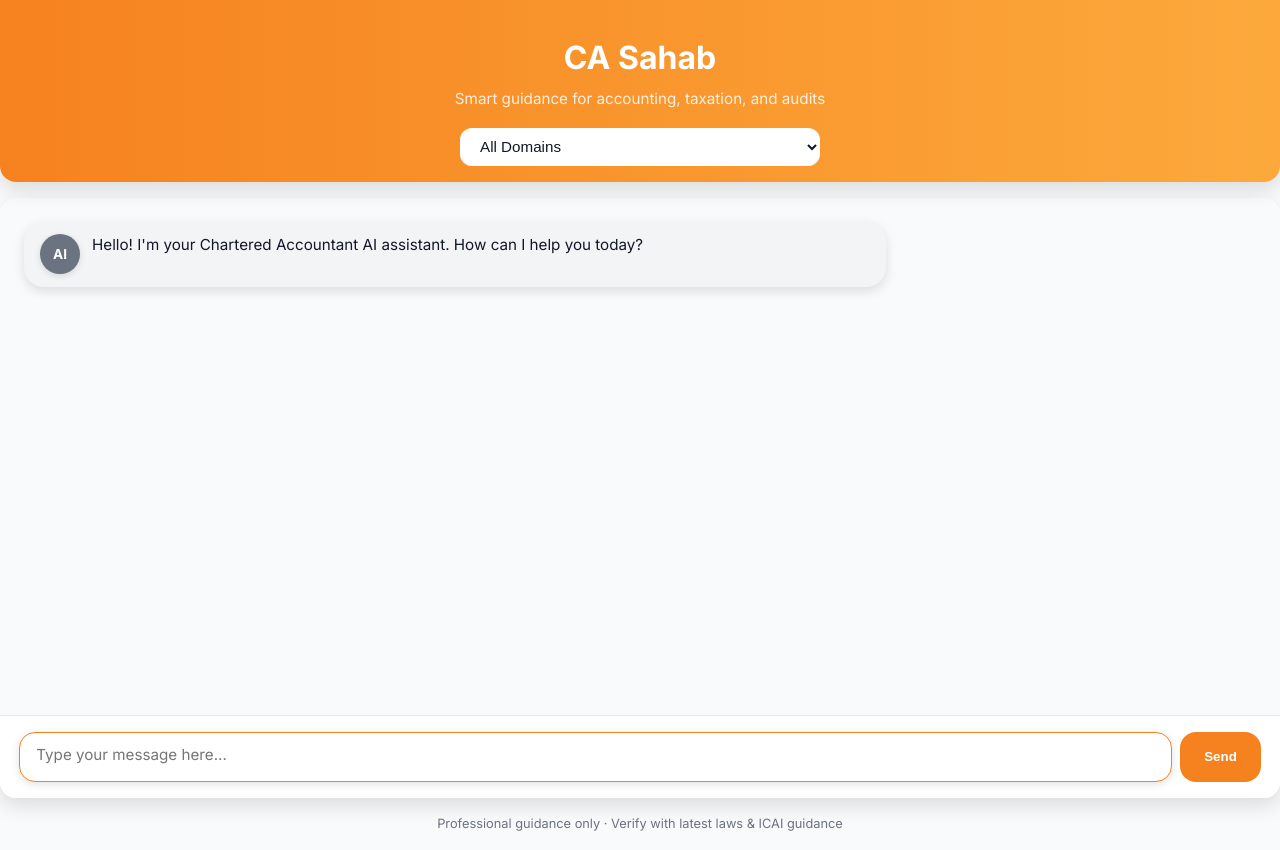
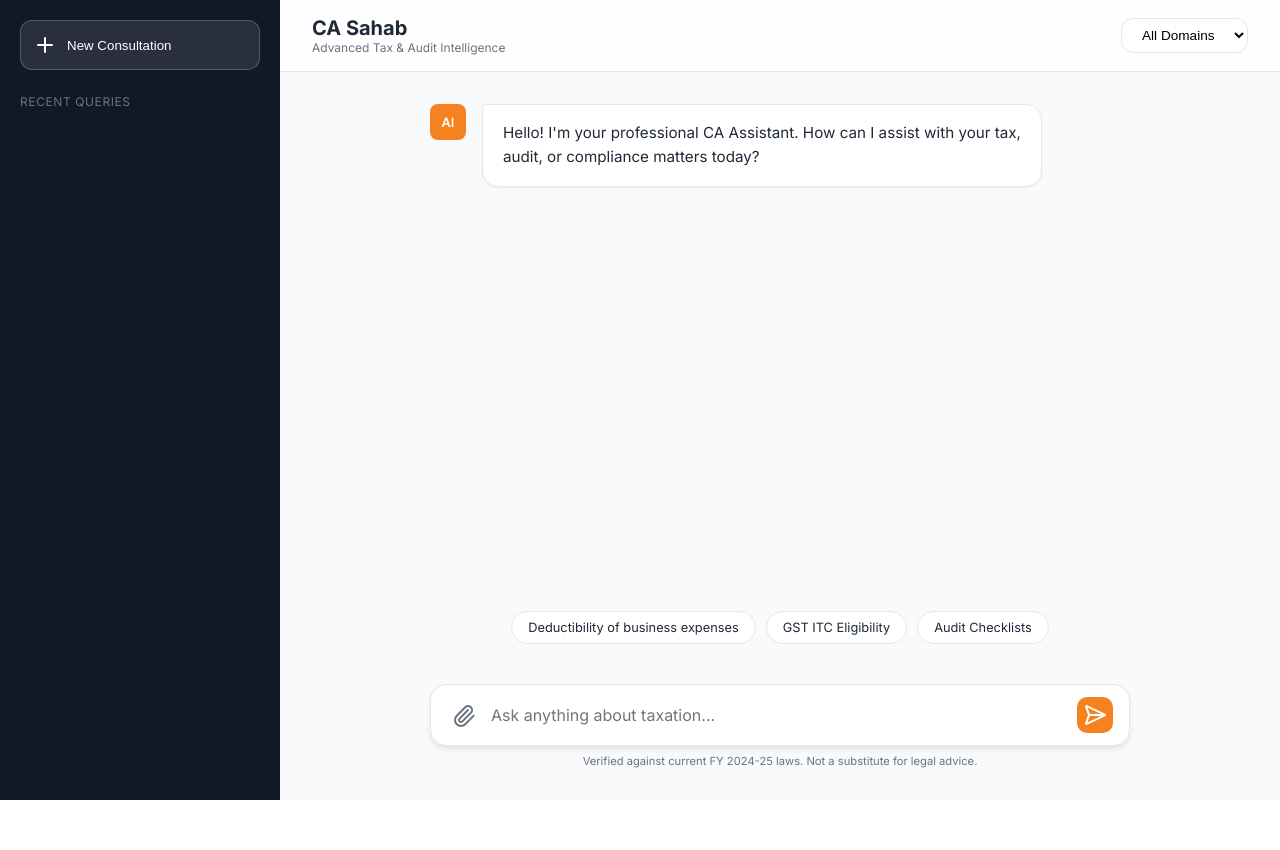
Before and after one commit to SegMarTech/ca-ai-llm, a website: page public/index.html in a window 1280 px wide. After the commit the page ends 800 px from the top, so only its background shows below. Drawn offline with nearby package versions, Linux system fonts and the light colour scheme.

Commit message:
Update index.html

```diff
--- a/public/index.html
+++ b/public/index.html
@@ -3,315 +3,306 @@
 <head>
     <meta charset="UTF-8" />
     <meta name="viewport" content="width=device-width, initial-scale=1.0" />
-<title>CA AI Assistant Chat</title>
+    <title>CA Sahab | Professional AI Assistant</title>
 
-<!-- Google Fonts -->
-<link href="https://fonts.googleapis.com/css2?family=Inter:wght@400;500;600;700&display=swap" rel="stylesheet">
-
-<!-- Prism.js CSS for code highlighting -->
+    <link href="https://fonts.googleapis.com/css2?family=Inter:wght@300;400;500;600;700&display=swap" rel="stylesheet">
+    <script src="https://unpkg.com/lucide@latest"></script>
     <link rel="stylesheet" href="https://cdnjs.cloudflare.com/ajax/libs/prism/1.30.0/themes/prism-tomorrow.min.css" />
 
     <style>
         :root {
-  --primary-color: #f6821f;
+            --primary: #f6821f;
+            --primary-soft: #fff7ed;
             --primary-hover: #e67e22;
-  --bg-light: #f9fafb;
-  --border-color: #e5e7eb;
-  --text-color: #111827;
-  --text-light: #6b7280;
-  --user-msg-bg: #fff8f0;
-  --assistant-msg-bg: #f3f4f6;
-  --shadow: rgba(0, 0, 0, 0.12);
-  --input-bg: #fff;
-  --scrollbar-bg: #e0e0e0;
-  --scrollbar-thumb: #c1c1c1;
-  --header-gradient: linear-gradient(90deg, #f6821f, #fca93c);
+            --sidebar-bg: #111827;
+            --bg-main: #ffffff;
+            --bg-chat: #f9fafb;
+            --text-main: #1f2937;
+            --text-muted: #6b7280;
+            --border: #e5e7eb;
+            --radius-lg: 16px;
+            --radius-md: 12px;
+            --shadow-sm: 0 1px 2px 0 rgb(0 0 0 / 0.05);
+            --shadow-md: 0 4px 6px -1px rgb(0 0 0 / 0.1);
         }
 
-* {
-  box-sizing: border-box;
-  margin: 0;
-  padding: 0;
-}
+        * { box-sizing: border-box; margin: 0; padding: 0; }
 
         body {
             font-family: 'Inter', sans-serif;
-  background-color: var(--bg-light);
-  color: var(--text-color);
-  line-height: 1.6;
+            background-color: var(--bg-main);
+            color: var(--text-main);
+            display: flex;
+            height: 100vh;
+            overflow: hidden;
+        }
+
+        /* --- Sidebar --- */
+        aside {
+            width: 280px;
+            background: var(--sidebar-bg);
+            color: white;
+            display: flex;
+            flex-direction: column;
+            padding: 1.25rem;
+            transition: transform 0.3s ease;
+        }
+
+        .new-chat-btn {
+            background: rgba(255,255,255,0.1);
+            border: 1px solid rgba(255,255,255,0.2);
+            color: white;
+            padding: 0.75rem;
+            border-radius: var(--radius-md);
+            display: flex;
+            align-items: center;
+            gap: 10px;
+            cursor: pointer;
+            font-weight: 500;
+            transition: background 0.2s;
+            margin-bottom: 1.5rem;
+        }
+
+        .new-chat-btn:hover { background: rgba(255,255,255,0.2); }
+
+        .history-label { font-size: 0.75rem; color: var(--text-muted); text-transform: uppercase; letter-spacing: 0.05em; margin-bottom: 0.75rem; }
+
+        /* --- Main Content --- */
+        main {
+            flex: 1;
+            display: flex;
+            flex-direction: column;
+            position: relative;
+            background: var(--bg-chat);
         }
 
         header {
-  text-align: center;
-  padding: 2rem 1rem 1rem 1rem;
-  background: var(--header-gradient);
-  color: #fff;
-  box-shadow: 0 8px 20px var(--shadow);
-  position: sticky;
-  top: 0;
-  z-index: 100;
-  border-radius: 0 0 16px 16px;
+            padding: 1rem 2rem;
+            background: rgba(255, 255, 255, 0.8);
+            backdrop-filter: blur(10px);
+            border-bottom: 1px solid var(--border);
+            display: flex;
+            justify-content: space-between;
+            align-items: center;
+            z-index: 10;
         }
 
-h1 {
-  font-size: 2rem;
-  font-weight: 700;
-  margin-bottom: 0.25rem;
+        .brand h1 { font-size: 1.25rem; font-weight: 700; color: var(--text-main); }
+        .brand p { font-size: 0.75rem; color: var(--text-muted); }
+
+        .domain-select {
+            padding: 0.5rem 1rem;
+            border-radius: var(--radius-md);
+            border: 1px solid var(--border);
+            background: white;
+            font-size: 0.85rem;
+            outline: none;
         }
 
-header p {
-  font-size: 0.95rem;
-  color: rgba(255,255,255,0.85);
-}
-
-.domain-select {
-  margin-top: 1rem;
-  padding: 0.6rem 1rem;
-  border-radius: 12px;
-  border: none;
-  font-size: 0.95rem;
-  cursor: pointer;
-  width: 90%;
-  max-width: 360px;
-  background: #fff;
-  color: #111827;
-  font-weight: 500;
-  transition: all 0.2s;
-}
-
-.domain-select:hover {
-  box-shadow: 0 4px 12px var(--shadow);
-}
-
-.chat-container {
+        /* --- Chat Area --- */
+        #chat-messages {
+            flex: 1;
+            overflow-y: auto;
+            padding: 2rem 15%;
             display: flex;
             flex-direction: column;
-  height: calc(100vh - 200px);
-  margin: 1rem auto;
-  border-radius: 16px;
-  overflow: hidden;
-  background: #fff;
-  box-shadow: 0 8px 20px var(--shadow);
-}
-
-.chat-messages {
-  flex: 1;
-  overflow-y: auto;
-  padding: 1.5rem;
-  display: flex;
-  flex-direction: column;
-  gap: 1rem;
-  background: #f9fafb;
-  scrollbar-width: thin;
-}
-
-.chat-messages::-webkit-scrollbar {
-  width: 8px;
-}
-
-.chat-messages::-webkit-scrollbar-track {
-  background: var(--scrollbar-bg);
-  border-radius: 8px;
-}
-
-.chat-messages::-webkit-scrollbar-thumb {
-  background: var(--scrollbar-thumb);
-  border-radius: 8px;
+            gap: 1.5rem;
         }
 
         .message {
             display: flex;
-  align-items: flex-start;
-  gap: 0.75rem;
-  max-width: 70%;
-  padding: 0.8rem 1rem;
-  border-radius: 20px;
-  font-size: 0.95rem;
-  line-height: 1.5;
-  word-wrap: break-word;
-  box-shadow: 0 4px 12px var(--shadow);
-  transition: transform 0.2s;
+            gap: 1rem;
+            max-width: 900px;
+            animation: fadeIn 0.3s ease;
         }
 
-.message:hover {
-  transform: translateY(-2px);
+        @keyframes fadeIn { from { opacity: 0; transform: translateY(10px); } to { opacity: 1; transform: translateY(0); } }
+
+        .avatar {
+            width: 36px; height: 36px; border-radius: 8px;
+            display: flex; align-items: center; justify-content: center;
+            flex-shrink: 0; font-weight: 600; font-size: 0.8rem;
         }
 
-.message .avatar {
-  width: 40px;
-  height: 40px;
-  border-radius: 50%;
-  font-weight: bold;
-  display: flex;
-  align-items: center;
-  justify-content: center;
-  flex-shrink: 0;
-  font-size: 0.85rem;
-  box-shadow: 0 2px 6px var(--shadow);
+        .assistant-message .avatar { background: var(--primary); color: white; }
+        .user-message { flex-direction: row-reverse; }
+        .user-message .avatar { background: #e5e7eb; color: var(--text-main); }
+
+        .bubble {
+            padding: 1rem 1.25rem;
+            border-radius: var(--radius-lg);
+            font-size: 0.95rem;
+            line-height: 1.6;
+            max-width: 80%;
+            box-shadow: var(--shadow-sm);
         }
 
-.user-message {
-  flex-direction: row-reverse;
-  background: var(--user-msg-bg);
-  margin-left: auto;
+        .assistant-message .bubble { background: white; border: 1px solid var(--border); border-top-left-radius: 4px; }
+        .user-message .bubble { background: var(--primary); color: white; border-top-right-radius: 4px; }
+
+        /* --- Quick Actions --- */
+        .quick-actions {
+            display: flex;
+            gap: 10px;
+            justify-content: center;
+            padding: 1rem;
+            flex-wrap: wrap;
+        }
+        .chip {
+            padding: 0.5rem 1rem;
+            background: white;
+            border: 1px solid var(--border);
+            border-radius: 20px;
+            font-size: 0.8rem;
+            cursor: pointer;
+            transition: all 0.2s;
+        }
+        .chip:hover { border-color: var(--primary); color: var(--primary); }
+
+        /* --- Input Area --- */
+        .input-container {
+            padding: 1.5rem 15%;
+            background: var(--bg-chat);
         }
 
-.user-message .avatar {
-  background: var(--primary-color);
-  color: #fff;
+        .input-wrapper {
+            background: white;
+            border: 1px solid var(--border);
+            border-radius: var(--radius-lg);
+            padding: 0.75rem 1rem;
+            display: flex;
+            align-items: flex-end;
+            gap: 10px;
+            box-shadow: var(--shadow-md);
+            transition: border-color 0.2s;
         }
 
-.assistant-message {
-  background: var(--assistant-msg-bg);
-}
-
-.assistant-message .avatar {
-  background: var(--text-light);
-  color: #fff;
-}
-
-.message-input {
-  display: flex;
-  gap: 0.5rem;
-  padding: 1rem 1.2rem;
-  border-top: 1px solid var(--border-color);
-  background: #fff;
-}
+        .input-wrapper:focus-within { border-color: var(--primary); }
 
         #user-input {
             flex: 1;
-  padding: 0.8rem 1rem;
-  border: 1px solid var(--border-color);
-  border-radius: 16px;
+            border: none;
+            outline: none;
+            padding: 0.5rem 0;
             font-family: inherit;
-  font-size: 0.95rem;
+            font-size: 1rem;
             resize: none;
-  min-height: 50px;
-  transition: all 0.2s;
-  background: var(--input-bg);
+            max-height: 200px;
         }
 
-#user-input:focus {
-  outline: none;
-  border-color: var(--primary-color);
-  box-shadow: 0 2px 8px var(--shadow);
+        .icon-btn {
+            background: transparent;
+            border: none;
+            color: var(--text-muted);
+            cursor: pointer;
+            padding: 5px;
+            border-radius: 6px;
+            transition: all 0.2s;
+            display: flex;
+            align-items: center;
         }
 
+        .icon-btn:hover { color: var(--primary); background: var(--primary-soft); }
+
         #send-button {
-  background-color: var(--primary-color);
-  color: #fff;
-  border: none;
-  border-radius: 16px;
-  padding: 0 1.5rem;
-  cursor: pointer;
-  font-weight: 600;
-  transition: all 0.2s;
+            background: var(--primary);
+            color: white;
+            width: 36px; height: 36px;
+            border-radius: 10px;
+            display: flex; align-items: center; justify-content: center;
         }
 
-#send-button:hover {
-  background-color: var(--primary-hover);
-  box-shadow: 0 2px 8px var(--shadow);
-}
+        #send-button:disabled { background: var(--border); cursor: not-allowed; }
 
-#send-button:disabled {
-  background-color: var(--text-light);
-  cursor: not-allowed;
-}
+        footer { text-align: center; font-size: 0.7rem; color: var(--text-muted); padding: 0.5rem; }
 
-.typing-indicator {
-  font-style: italic;
-  color: var(--text-light);
-  padding: 0.5rem 1rem;
-  display: none;
-  text-align: left;
-}
-
-.typing-indicator.visible {
-  display: block;
-}
-
-footer {
-  margin-top: 1rem;
-  text-align: center;
-  font-size: 0.8rem;
-  color: var(--text-light);
-  padding-bottom: 1rem;
-}
-
-/* Mobile Responsive */
-@media (max-width: 600px) {
-  h1 {
-    font-size: 1.6rem;
-  }
-
-  .domain-select {
-    width: 95%;
-  }
-
-  .chat-container {
-    margin: 0.5rem;
-    height: calc(100vh - 180px);
-  }
-
-  .message {
-    max-width: 85%;
-    font-size: 0.9rem;
-    padding: 0.6rem 0.8rem;
-  }
-
-  #user-input {
-    min-height: 42px;
-    font-size: 0.9rem;
-  }
-
-  #send-button {
-    padding: 0 0.8rem;
-  }
+        @media (max-width: 800px) {
+            aside { display: none; }
+            #chat-messages, .input-container { padding: 1rem 5%; }
+            .bubble { max-width: 90%; }
         }
     </style>
 </head>
 <body>
 
+    <aside>
+        <button class="new-chat-btn"><i data-lucide="plus"></i> New Consultation</button>
+        <p class="history-label">Recent Queries</p>
+        </aside>
+
+    <main>
         <header>
+            <div class="brand">
                 <h1>CA Sahab</h1>
-  <p>Smart guidance for accounting, taxation, and audits</p>
+                <p>Advanced Tax & Audit Intelligence</p>
+            </div>
             <select id="domain-selector" class="domain-select">
                 <option value="">All Domains</option>
                 <option value="Direct Tax">Direct Tax</option>
                 <option value="Indirect Tax">Indirect Tax</option>
                 <option value="Audit">Audit</option>
-    <option value="Accounting">Accounting</option>
-    <option value="ROC">ROC</option>
-    <option value="Financial Advisory">Financial Advisory</option>
-    <option value="International Tax">International Tax</option>
-    <option value="ESG">ESG</option>
             </select>
         </header>
 
-<div class="chat-container">
-  <div id="chat-messages" class="chat-messages">
+        <div id="chat-messages">
             <div class="message assistant-message">
                 <div class="avatar">AI</div>
-      <div>Hello! I'm your Chartered Accountant AI assistant. How can I help you today?</div>
+                <div class="bubble">
+                    Hello! I'm your professional CA Assistant. How can I assist with your tax, audit, or compliance matters today?
+                </div>
             </div>
         </div>
 
-  <div class="typing-indicator" id="typing-indicator">AI is thinking...</div>
-
-  <div class="message-input">
-    <textarea id="user-input" placeholder="Type your message here..." rows="1" autofocus></textarea>
-    <button id="send-button">Send</button>
-  </div>
+        <div class="quick-actions">
+            <div class="chip">Deductibility of business expenses</div>
+            <div class="chip">GST ITC Eligibility</div>
+            <div class="chip">Audit Checklists</div>
         </div>
 
-<footer>
-  Professional guidance only · Verify with latest laws & ICAI guidance
-</footer>
+        <div class="input-container">
+            <div class="input-wrapper">
+                <button class="icon-btn" id="file-button" title="Attach Documents">
+                    <i data-lucide="paperclip"></i>
+                </button>
+                <textarea id="user-input" placeholder="Ask anything about taxation..." rows="1"></textarea>
+                <button class="icon-btn" id="send-button">
+                    <i data-lucide="send-horizontal"></i>
+                </button>
+            </div>
+            <input type="file" id="file-input" style="display:none" />
+            <footer>Verified against current FY 2024-25 laws. Not a substitute for legal advice.</footer>
+        </div>
+    </main>
 
-<!-- Prism.js & Marked.js -->
-<script src="https://cdnjs.cloudflare.com/ajax/libs/prism/1.30.0/prism.min.js"></script>
-<script src="https://cdn.jsdelivr.net/npm/marked/marked.min.js"></script>
-<script src="chat.js"></script>
+    <script>
+        // Initialize Icons
+        lucide.createIcons();
 
+        const userInput = document.getElementById('user-input');
+        const chatMessages = document.getElementById('chat-messages');
+        const fileButton = document.getElementById('file-button');
+        const fileInput = document.getElementById('file-input');
+
+        // Auto-expand textarea
+        userInput.addEventListener('input', function() {
+            this.style.height = 'auto';
+            this.style.height = (this.scrollHeight) + 'px';
+        });
+
+        // Simple Upload Feedback
+        fileButton.addEventListener('click', () => fileInput.click());
+        fileInput.addEventListener('change', (e) => {
+            if(e.target.files[0]) {
+                const msg = document.createElement('div');
+                msg.className = 'message user-message';
+                msg.innerHTML = `
+                    <div class="avatar">YOU</div>
+                    <div class="bubble">📄 Attached: ${e.target.files[0].name}</div>
+                `;
+                chatMessages.appendChild(msg);
+                chatMessages.scrollTop = chatMessages.scrollHeight;
+            }
+        });
+    </script>
 </body>
 </html>
```
Lines whose indentation alone changed are shown as unchanged.
